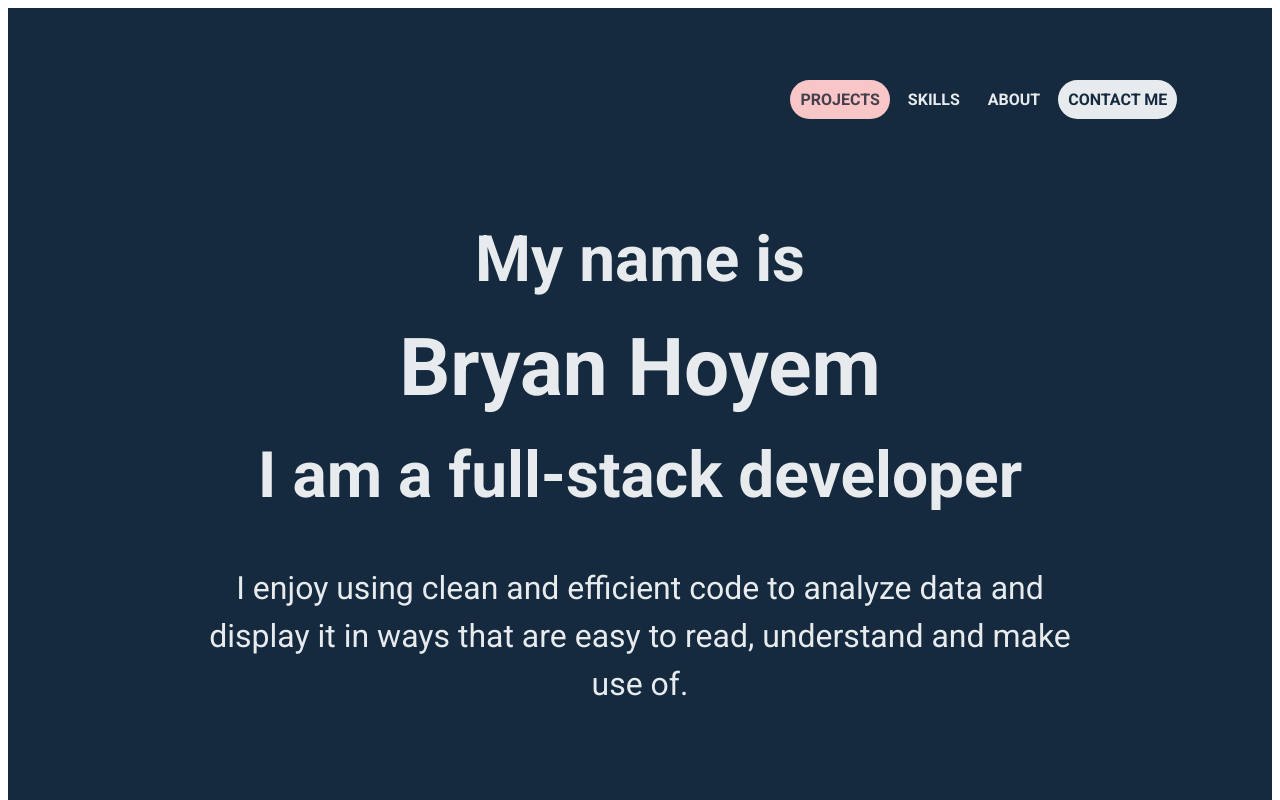
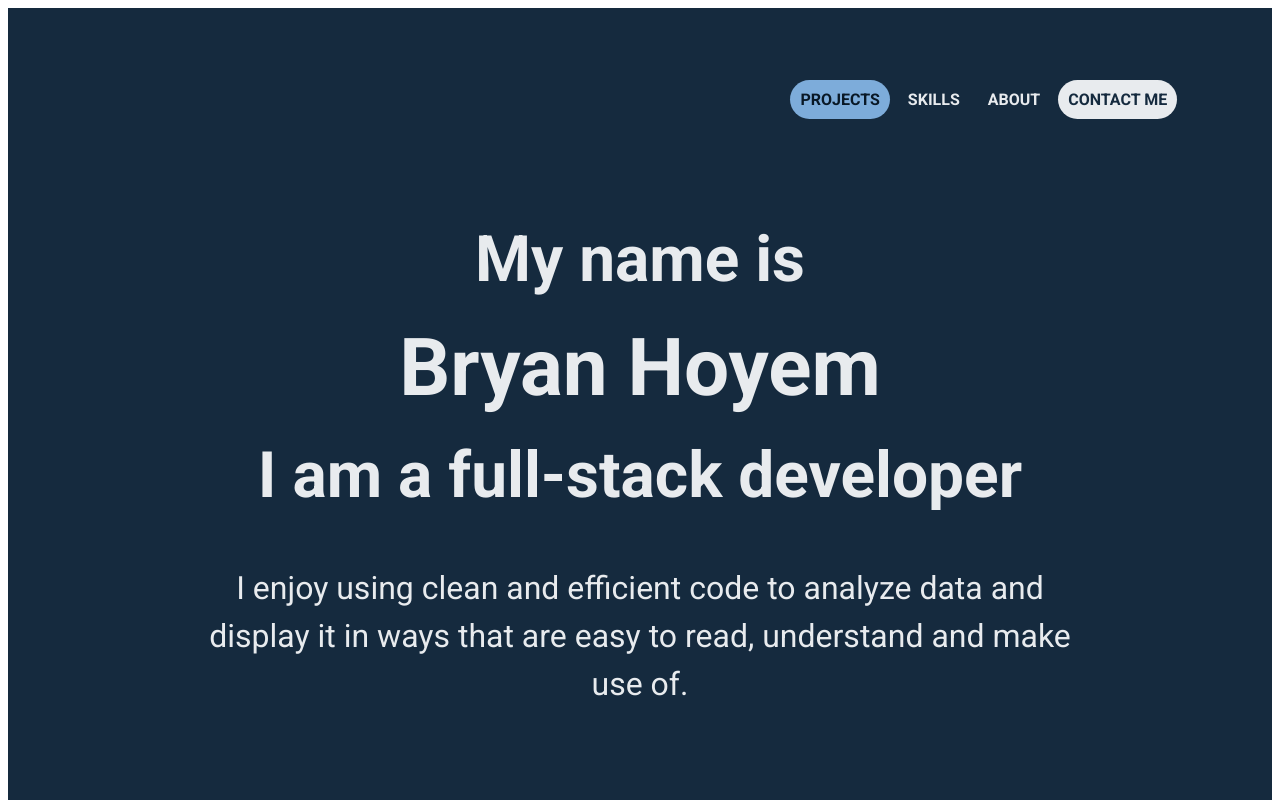
Before and after one commit to bhoyem/bryan-hoyem-portfolio-site, a website: page index.html in a window 1280 px wide. In both pictures the pointer is over the link "PROJECTS". Shown: the top 800 px of the page. Drawn offline with Linux system fonts and the light colour scheme; a web font is replaced by a local one.

Commit message:
Adjusted nav ul hover colors

```diff
--- a/css/style.css
+++ b/css/style.css
@@ -965,8 +965,8 @@ footer .social-icons li i {
 
   nav ul li a:hover,
   nav #contact-link:hover {
-    background-color: #F8C6C6;
-    color: #453E4F;
+    background-color: #7DACDA;
+    color: #091826;
     padding: 10px 10px;
     border-radius: 30px;
   }
```
